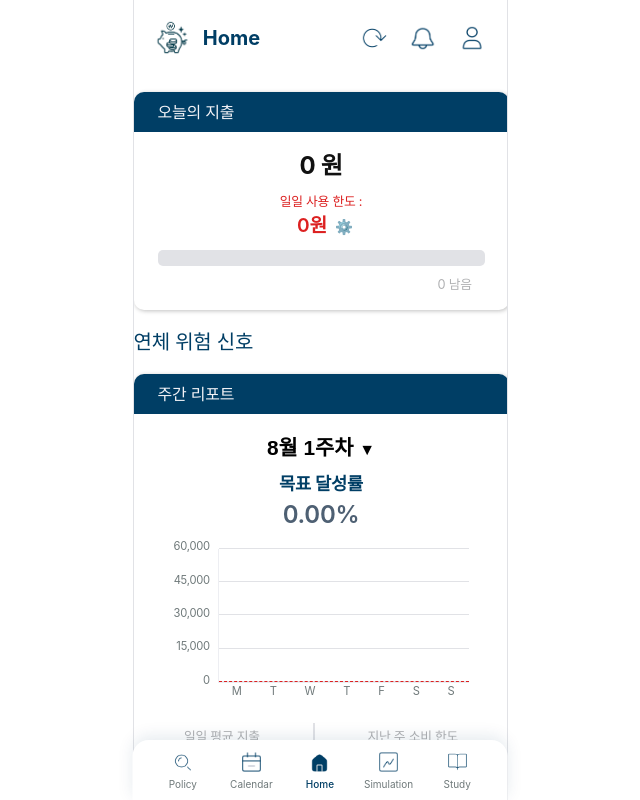
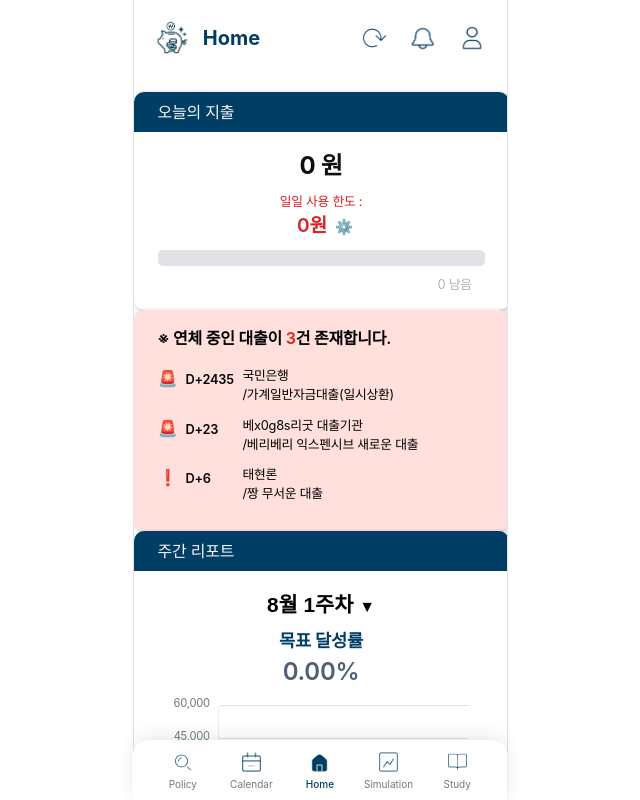
Before and after one commit to ockko/Cheongsan-KB, a Vue app: page /home in a window 1280 px wide. Shown: the whole page, without its empty margins (320-960 px from the left). Built offline with nearby package versions, Linux system fonts and the light colour scheme; a web font is replaced by a local one.

Commit message:
feat: 연체 경고 위젯 스타일 및 기능 추가

```diff
--- a/src/assets/styles/components/Home/OverdueAlertWidget.module.css
+++ b/src/assets/styles/components/Home/OverdueAlertWidget.module.css
@@ -0,0 +1,43 @@
+.widgetCard {
+  background-color: #ffe0dd;
+  border-radius: 10px;
+  padding: 1rem 1.5rem;
+  box-shadow: 1px 1px 4px rgba(0, 0, 0, 0.25);
+  line-height: 1.5;
+  color: black;
+}
+
+.title {
+  font-weight: 600;
+  font-size: 1rem;
+  margin-bottom: 1rem;
+}
+
+.subtitle {
+  font-weight: 600;
+  font-size: 1rem;
+}
+
+.highlight {
+  color: var(--color-red);
+}
+
+.loanItem {
+  display: flex;
+  margin-bottom: 0.7rem;
+  font-size: 0.8rem;
+}
+
+.dDay {
+  font-weight: 600;
+  display: flex;
+  align-items: first baseline;
+  width: 85px;
+}
+
+.dDay .icon {
+  width: 20px;
+  text-align: center;
+  font-size: 1rem;
+  margin-right: 0.5rem;
+}
--- a/src/components/domain/Home/OverdueAlertWidget.vue
+++ b/src/components/domain/Home/OverdueAlertWidget.vue
@@ -1,8 +1,77 @@
 <script setup>
 import styles from '@/assets/styles/components/Home/OverdueAlertWidget.module.css';
+import { defineProps, computed } from 'vue';
+
+// 부모 컴포넌트로부터 받을 부채 목록 데이터(props)를 정의합니다.
+const props = defineProps({
+  // API 응답 데이터 구조와 동일하게 loans를 받습니다.
+  loans: {
+    type: Array,
+    required: true,
+    default: () => [
+      // 예시 데이터
+      {
+        debtName: '가계일반자금대출(일시상환)',
+        organizationName: '국민은행',
+        overdueDays: 2435,
+      },
+      {
+        debtName: '베리베리 익스펜시브 새로운 대출',
+        organizationName: '베x0g8s리굿 대출기관',
+        overdueDays: 23,
+      },
+      {
+        debtName: '짱 무서운 대출',
+        organizationName: '태현론',
+        overdueDays: 6,
+      },
+    ],
+  },
+});
+
+// API 응답은 연체된 대출만 포함하므로, 받은 데이터를 그대로 사용합니다.
+// overdueDays를 기준으로 내름차순 정렬합니다.
+const overdueLoans = computed(() =>
+  [...props.loans].sort((a, b) => b.overdueDays - a.overdueDays)
+);
+
+// D-day(overdueDays) 값에 따라 아이콘을 반환하는 함수
+const getDdayIcon = (overdueDays) => {
+  if (overdueDays > 7) return '🚨'; // 연체 7일 초과
+  return '❗'; // 연체 7일 이하
+};
 </script>
+
 <template>
-  <div>
-    <div>연체 위험 신호</div>
+  <div :class="styles.widgetCard">
+    <div v-if="overdueLoans.length > 0" :class="styles.contentWrapper">
+      <p :class="styles.title">
+        ※ 연체 중인 대출이
+        <span :class="styles.highlight">{{ overdueLoans.length }}</span
+        >건 존재합니다.
+      </p>
+      <ul>
+        <li
+          v-for="(loan, index) in overdueLoans"
+          :key="'overdue-' + index"
+          :class="styles.loanItem"
+        >
+          <div :class="styles.dDay">
+            <span :class="styles.icon">{{
+              getDdayIcon(loan.overdueDays)
+            }}</span>
+            <span> D+{{ loan.overdueDays }} </span>
+          </div>
+          <span
+            >{{ loan.organizationName }}<br />
+            /{{ loan.debtName }}</span
+          >
+        </li>
+      </ul>
+    </div>
+
+    <div v-else :class="styles.contentWrapper">
+      <p :class="styles.subtitle">※ 연체 중인 대출이 존재하지 않습니다.</p>
+    </div>
   </div>
 </template>
```
